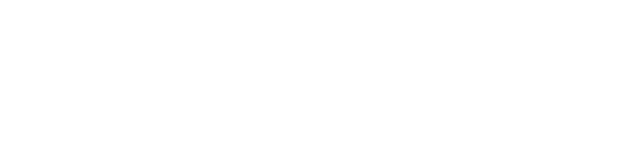
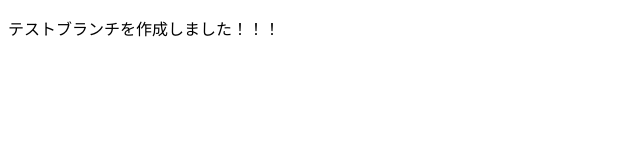
Before and after one commit to hata-tomoyuki/test-site4, a plain HTML site: page index.html in a window 1280 px wide. Shown: the whole page, without its empty margins (0-640 px from the left). Drawn offline with Linux system fonts and the light colour scheme.

Commit message:
ブランチで作業

```diff
--- a/index.html
+++ b/index.html
@@ -5,5 +5,7 @@
     <meta name="viewport" content="width=device-width, initial-scale=1.0" />
     <title>Document</title>
   </head>
-  <body></body>
+  <body>
+    <p>テストブランチを作成しました！！！</p>
+  </body>
 </html>
```
